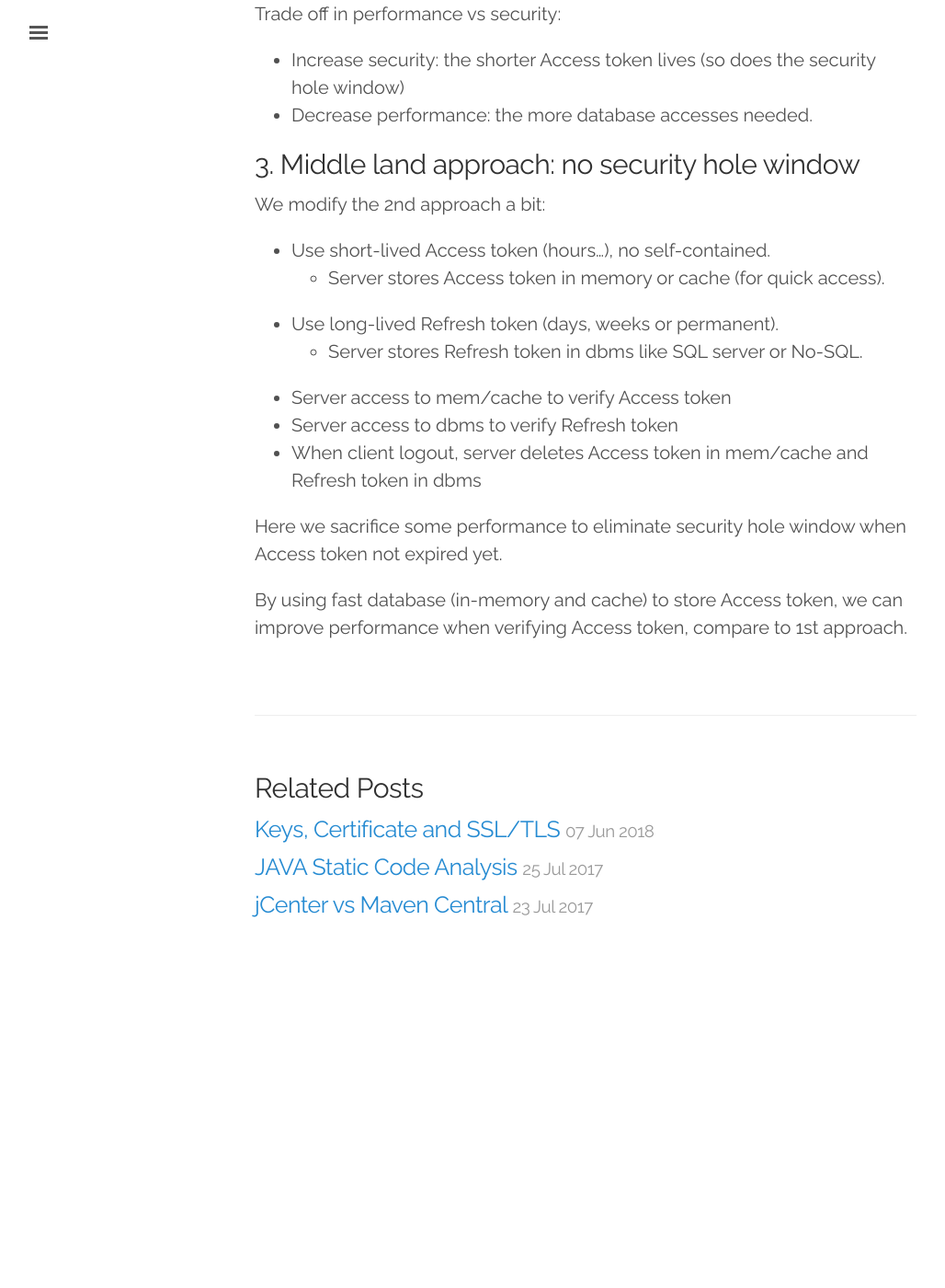
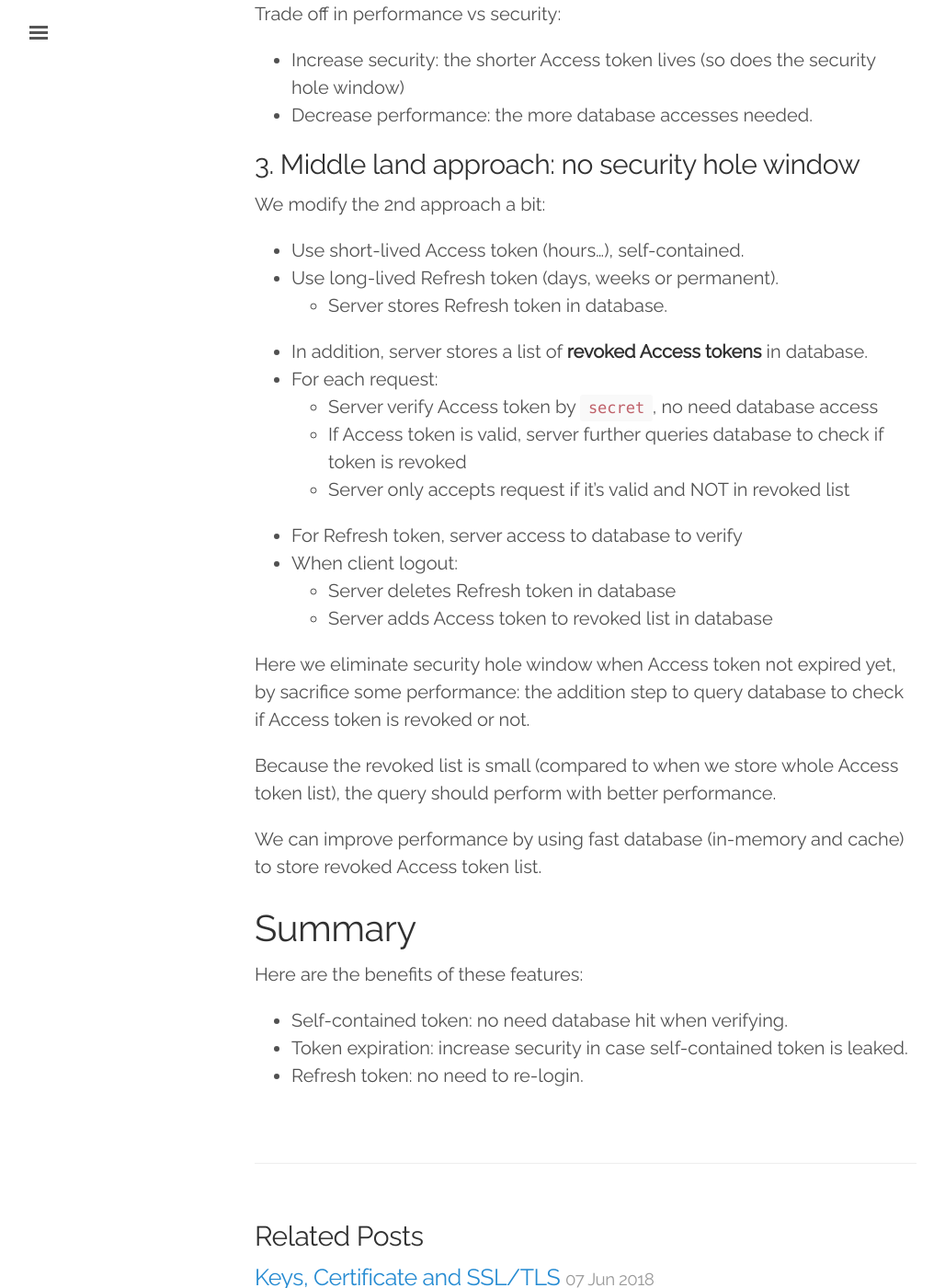
Before and after one commit to akivamu/akivamu.github.io, a Jekyll site: the page built from _posts/2018-09-18-access-token.md, in a window 1280 px wide and 1400 px high, scrolled down 6612 px. Shown: the whole window at 92% size, without its empty margins (3-1031 px from the left). Built offline with Jekyll 4.4.1, drawn with Linux system fonts in a browser that asks for light colours; before the commit the page ends 7672 px from its top, so only the background shows below that.

Commit message:
[edit] access token

```diff
--- a/_posts/2018-09-18-access-token.md
+++ b/_posts/2018-09-18-access-token.md
@@ -217,15 +217,31 @@ Trade off in performance vs security:
 
 We modify the 2nd approach a bit:
 
-- Use short-lived Access token (hours...), no self-contained.
-  - Server stores Access token in memory or cache (for quick access).
+- Use short-lived Access token (hours...), self-contained.
 - Use long-lived Refresh token (days, weeks or permanent).
-  - Server stores Refresh token in dbms like SQL server or No-SQL.
-- Server access to mem/cache to verify Access token
-- Server access to dbms to verify Refresh token
-- When client logout, server deletes Access token in mem/cache and Refresh token in dbms
+  - Server stores Refresh token in database.
+- In addition, server stores a list of **revoked Access tokens** in database.
+- For each request:
+  - Server verify Access token by `secret`, no need database access
+  - If Access token is valid, server further queries database to check if token is revoked
+  - Server only accepts request if it's valid and NOT in revoked list
+- For Refresh token, server access to database to verify
+- When client logout:
+  - Server deletes Refresh token in database
+  - Server adds Access token to revoked list in database
 
-Here we sacrifice some performance to eliminate security hole window when Access token not expired yet.
+Here we eliminate security hole window when Access token not expired yet, by sacrifice some performance: the addition
+step to query database to check if Access token is revoked or not.
 
-By using fast database (in-memory and cache) to store Access token, we can improve performance when verifying Access
-token, compare to 1st approach.
+Because the revoked list is small (compared to when we store whole Access token list), the query should perform with
+better performance.
+
+We can improve performance by using fast database (in-memory and cache) to store revoked Access token list.
+
+# Summary
+
+Here are the benefits of these features:
+
+- Self-contained token: no need database hit when verifying.
+- Token expiration: increase security in case self-contained token is leaked.
+- Refresh token: no need to re-login.
```
